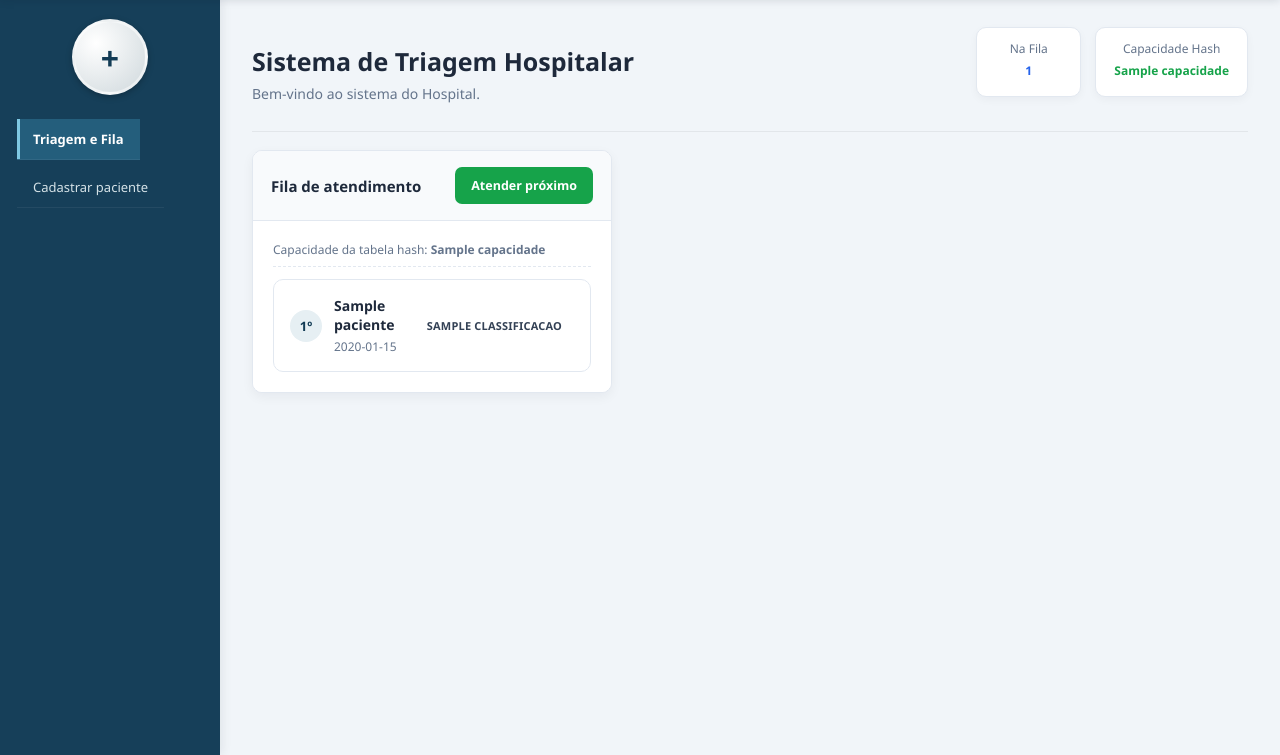
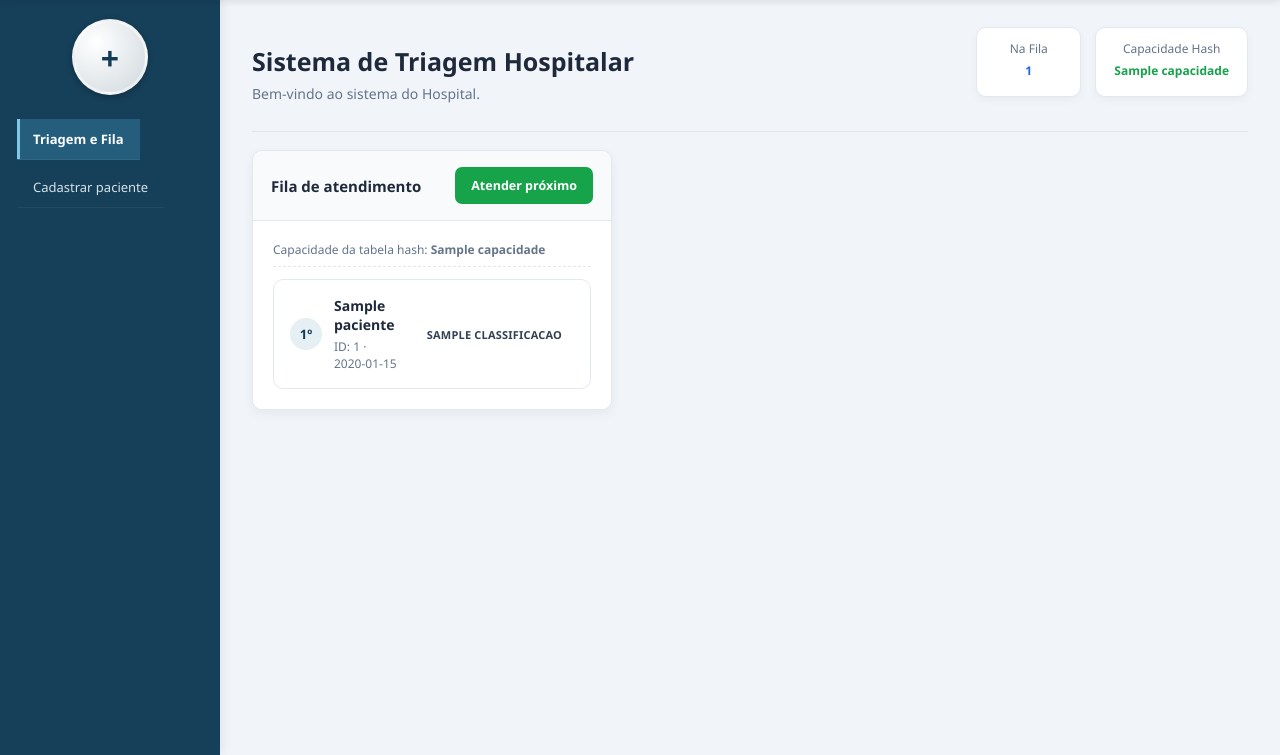
Before and after one commit to GabrielAmado07/App-Sigae, a Flask app: template templates/index.html in a window 1280 px wide. Shown: the part 61-816 px from the top of the page. Run offline with Flask 3, Linux system fonts and the light colour scheme; the template is opened without the code that fills it: most values are stand-ins (such as "Sample title", 1, 10 or a date in 2020).

Commit message:
id agora aparece

```diff
--- a/templates/index.html
+++ b/templates/index.html
@@ -70,7 +70,7 @@
                                     <span class="patient-pos">{{ loop.index }}º</span>
                                     <div>
                                         <div class="patient-name">{{ paciente.nome }}</div>
-                                        <div class="patient-time">{{ paciente.horario.strftime('%d/%m/%Y %H:%M') }}</div>
+                                        <div class="patient-time">ID: {{ paciente.id }} · {{ paciente.horario.strftime('%d/%m/%Y %H:%M') }}</div>
                                     </div>
                                 </div>
 
```
